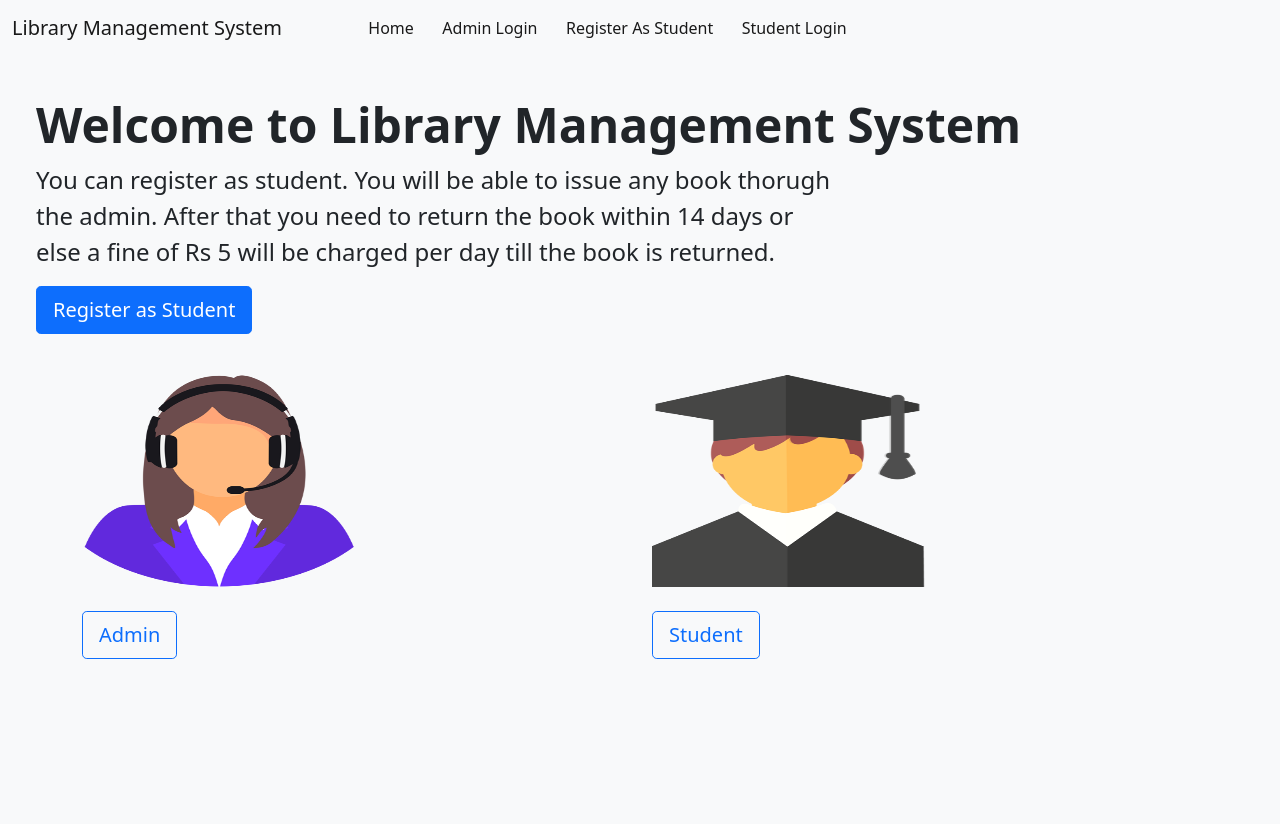
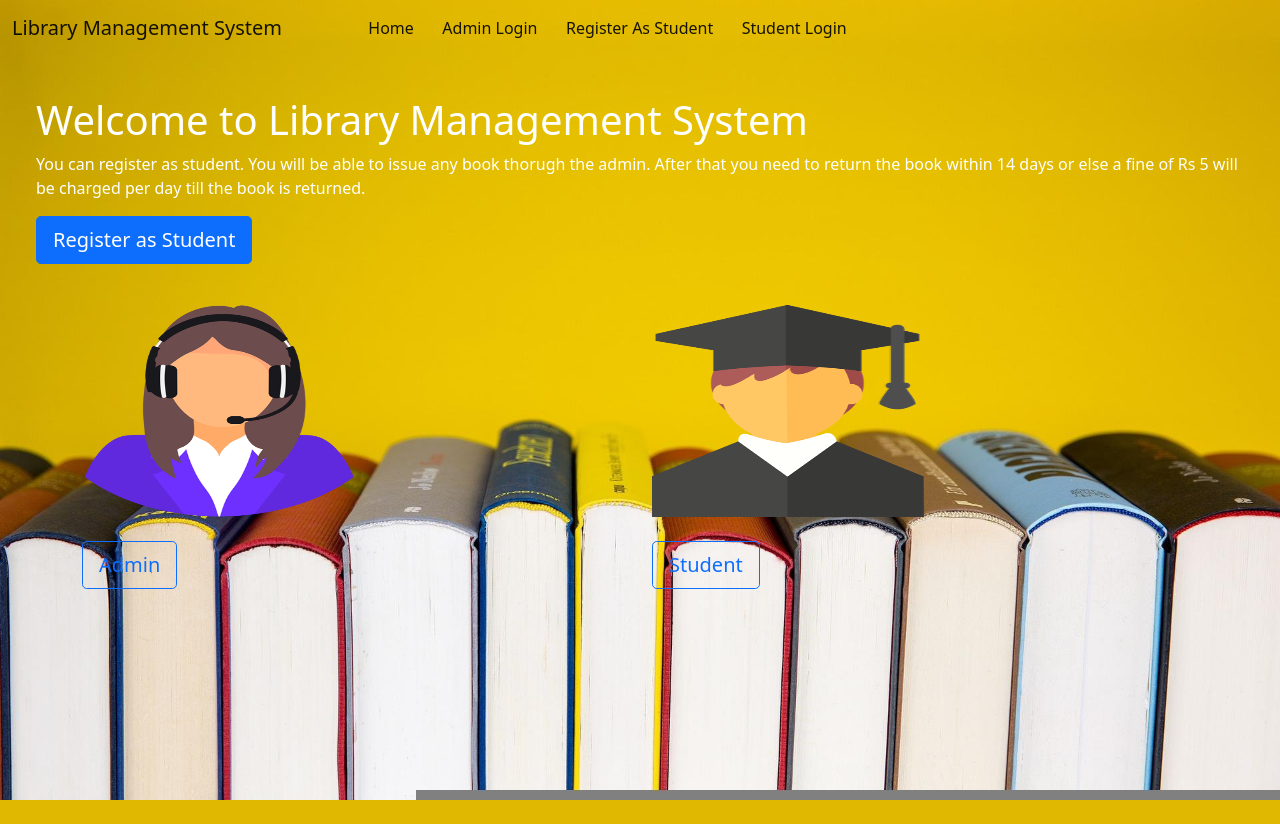
Before and after one commit to Manish4586/library_management_system, a Django app: template library/templates/index.html in a window 1280 px wide. After the commit the page ends 800 px from the top, so only its background shows below. Run offline with Django 3.2, Linux system fonts and the light colour scheme; the template is opened without the code that fills it, so the values that code supplies are empty.

Commit message:
lms update ui/ux
Signed-off-by: Manish4586 <Manish.n.manish45@gmail.com>

```diff
--- a/library/templates/basic.html
+++ b/library/templates/basic.html
@@ -3,15 +3,22 @@
   <head>
     <meta charset="utf-8">
     <meta name="viewport" content="width=device-width, initial-scale=1">
-
+    <!--link rel="stylesheet" type="text/css" href="../templates/style.css"-->
     <link href="https://cdn.jsdelivr.net/npm/bootstrap@5.1.0/dist/css/bootstrap.min.css" rel="stylesheet" integrity="sha384-KyZXEAg3QhqLMpG8r+8fhAXLRk2vvoC2f3B09zVXn8CA5QIVfZOJ3BCsw2P0p/We" crossorigin="anonymous">
-
+<style>
+body {
+  background-image: url('../static/bg.png');
+  background-attachment: fixed;
+  background-size: 100% 100%;
+  background-repeat: no-repeat;
+}
+</style>
     <title>{% block title %} {% endblock %}</title>
     {% block css %}
     {% endblock %}
   </head>
   <body>
-    <nav class="navbar navbar-expand-lg navbar-light bg-light sticky-top">
+    <nav class="navbar navbar-expand-lg navbar-light sticky-top">
         <div class="container-fluid">
           <a class="navbar-brand" href="#">Library Management System</a>
           <button class="navbar-toggler" type="button" data-bs-toggle="collapse" data-bs-target="#navbarSupportedContent" aria-controls="navbarSupportedContent" aria-expanded="false" aria-label="Toggle navigation">
--- a/library/templates/index.html
+++ b/library/templates/index.html
@@ -4,10 +4,10 @@
 {% block css %}
 {% endblock %}
 {% block body %}
-<div class="p-4 bg-light">
+<div class="p-4 ">
     <div class="container-fluid py-3">
-      <h1 class="display-5 fw-bold">Welcome to Library Management System</h1>
-      <p class="col-md-8 fs-4">You can register as student. You will be able to issue any book thorugh the admin. After that you need to return the book within 14 days or else a fine of Rs 5 will be charged per day till the book is returned.</p>
+      <h1 style="color:white">Welcome to Library Management System</h1>
+      <p style="color:white">You can register as student. You will be able to issue any book thorugh the admin. After that you need to return the book within 14 days or else a fine of Rs 5 will be charged per day till the book is returned.</p>
       <a href="/student_registration/" class="btn btn-primary btn-lg">Register as Student</a>
     </div>
     <br>
```
Also changed, not shown: library/templates/style.css (added, +16 -0 lines), library/static/bg.png (added).
